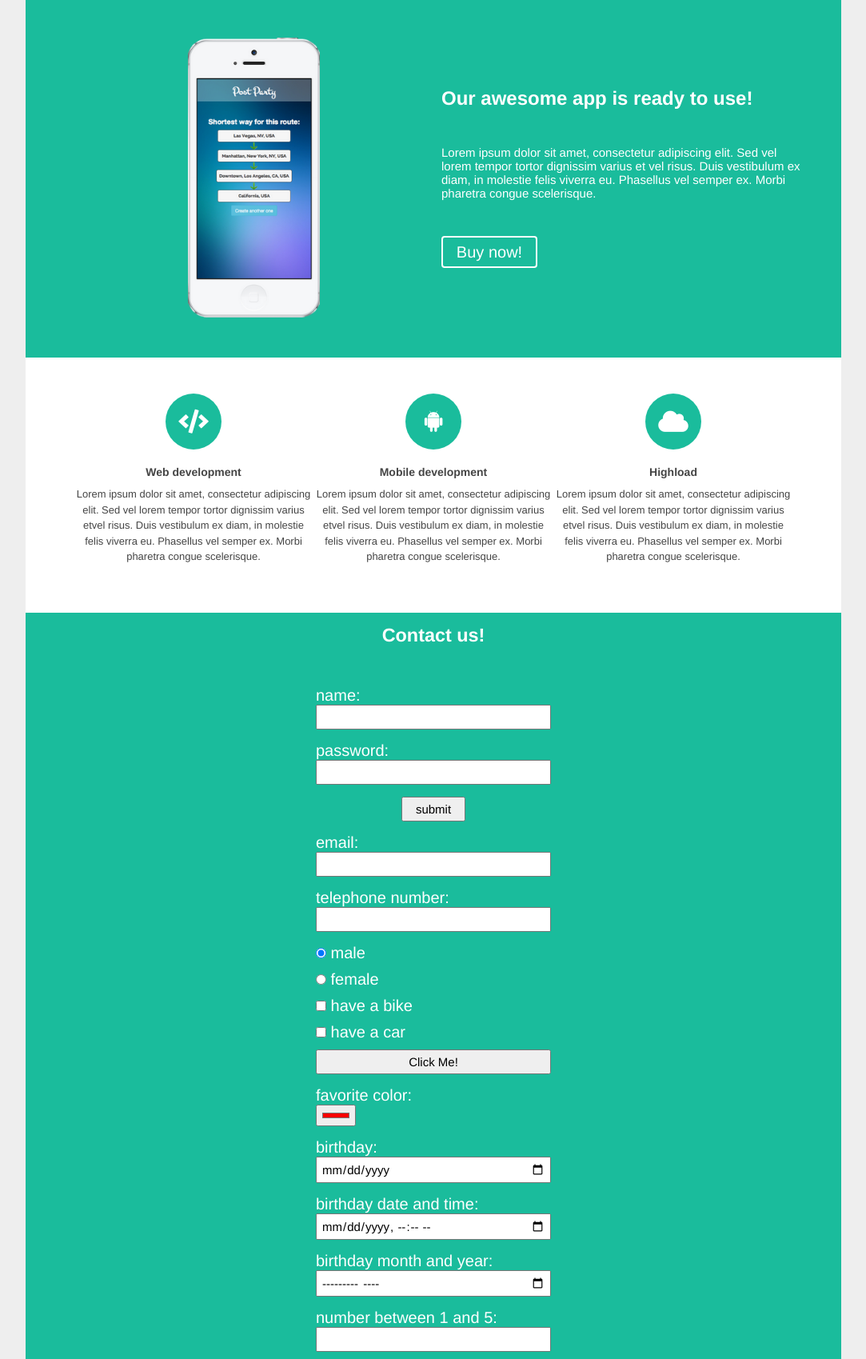
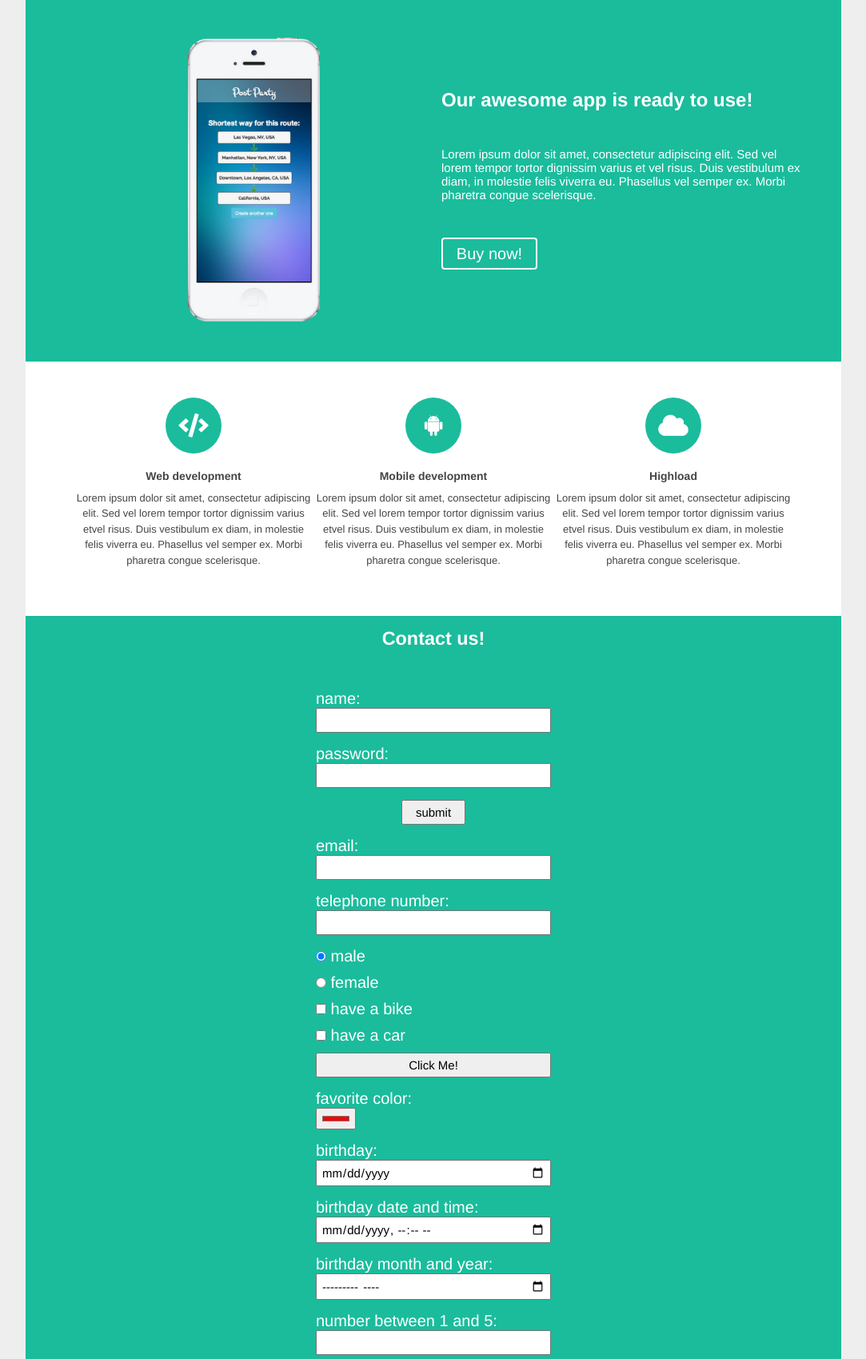
Before and after one commit to yuchernikov/homeworks, a plain HTML site: page WD_PS1 HTML, CSS/3task_landing-page/index.html in a window 1280 px wide. Shown: the part 67-1766 px from the top of the page at 80% size, without its empty margins (98-1181 px from the left). Drawn offline with Linux system fonts and the light colour scheme.

Commit message:
Complete correction after the second check.

```diff
--- a/WD_PS1 HTML, CSS/2task_2columns-layout/style.css
+++ b/WD_PS1 HTML, CSS/2task_2columns-layout/style.css
@@ -3,7 +3,7 @@
   margin: 0;
   padding: 0;
   text-align: center;
-  font-family: Helvetica;
+  font-family: Helvetica, sans-serif;
 }
 
 html {
--- a/WD_PS1 HTML, CSS/3task_landing-page/index.html
+++ b/WD_PS1 HTML, CSS/3task_landing-page/index.html
@@ -19,15 +19,15 @@
         <div class="header__logo-pluses">++</div>
       </div>
       <nav>
-        <a href="url">PRODUCTS</a>
-        <a href="url">ABOUT US</a>
-        <a href="url">CONTACT US</a>
+        <a href="#products">PRODUCTS</a>
+        <a href="#aboutUs">ABOUT US</a>
+        <a href="#contactUs">CONTACT US</a>
       </nav>
     </header>
 
-    <section class="app">
+    <section id="products" class="app">
       <div class="app__smartphon">
-        <img src="iphone.png" alt="IPhone" width="165" height="350">
+        <img src="iphone.png" alt="IPhone">
       </div>
       <div class="app__text">
         <h2>Our awesome app is ready to use!</h2>
@@ -41,7 +41,7 @@
       </div>
     </section>
 
-    <section class="propositions">
+    <section id="aboutUs"class="propositions">
       <div class="propositions__icon-and-text">
         <div class="propositions__icon-background">
           <i class="fas fa-code"></i>
@@ -82,7 +82,7 @@
       </div>
     </section>
 
-    <footer>
+    <footer id="contactUs">
       <h3 class="footer__title">Contact us!</h3>
       <form>
         <label for="name">name:</label>
@@ -99,13 +99,11 @@
         <label for="phone">telephone number:</label>
         <input type="tel" id="phone">
 
-        <p><input type="radio" name="gender" value="male" checked> male</p>
-        <p><input type="radio" name="gender" value="female"> female</p>
+        <p><input type="radio" name="gender" checked> male</p>
+        <p><input type="radio" name="gender"> female</p>
 
-        <p>
-          <input type="checkbox" name="vehicle1" value="Bike"> have a bike
-        </p>
-        <p><input type="checkbox" name="vehicle2" value="Car"> have a car</p>
+        <p><input type="checkbox"> have a bike</p>
+        <p><input type="checkbox"> have a car</p>
 
         <input type="button" onclick="alert('Hello!')" value="Click Me!">
 
--- a/WD_PS1 HTML, CSS/3task_landing-page/style.css
+++ b/WD_PS1 HTML, CSS/3task_landing-page/style.css
@@ -65,6 +65,11 @@ a {
   margin: 0 auto;
 }
 
+.app__smartphon img {
+  width: 165px;
+  height: 350;
+}
+
 .app__text {
   display: flex;
   flex-direction: column;
@@ -103,7 +108,6 @@ a {
   display: flex;
   flex-direction: column;
   flex-basis: 300px;
-  font-family: Helvetica;
   color: #454545;
   font-size: 14px;
   text-align: center;
```
Also changed, not shown: WD_PS1 HTML, CSS/1task_warming/index.html (+1 -2 lines).
